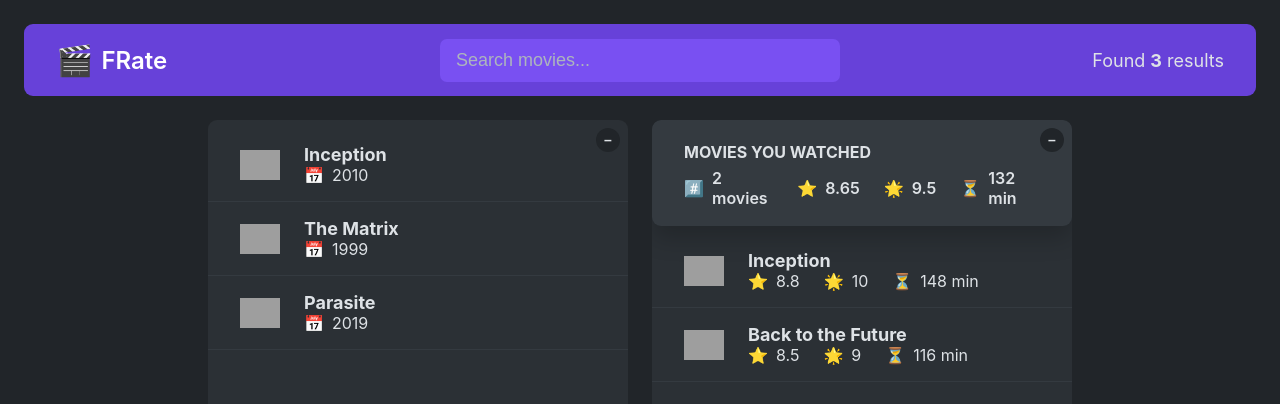
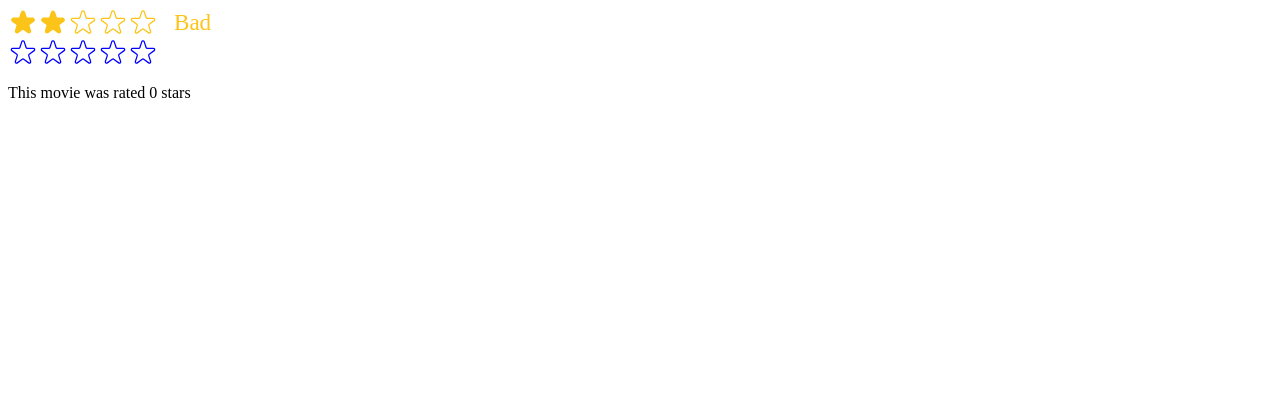
Before and after one commit to WoWcheek/FRate, a React (Create React App) app: page / in a window 1280 px wide. Shown: the top 404 px of the page. Built offline with nearby package versions, Linux system fonts and the light colour scheme; grey boxes are pictures that could not be loaded.

Commit message:
add prop types

```diff
--- /dev/null
+++ b/src/StarRating.jsx
@@ -0,0 +1,119 @@
+import { useState } from "react";
+import PropTypes from "prop-types";
+
+const containerStyle = {
+   display: "flex",
+   alignItems: "center",
+   gap: "16px",
+};
+
+const starContainerStyle = {
+   display: "flex",
+};
+
+StarRating.propTypes = {
+   maxRating: PropTypes.number,
+   color: PropTypes.string,
+   size: PropTypes.number,
+   className: PropTypes.string,
+   messages: PropTypes.array,
+   defaultRating: PropTypes.number,
+   onSetRating: PropTypes.func,
+};
+
+export default function StarRating({
+   maxRating = 5,
+   color = "#fcc419",
+   size = 30,
+   className = "",
+   messages = [],
+   defaultRating = 0,
+   onSetRating,
+}) {
+   const textStyle = {
+      lineHeight: "1",
+      margin: "0",
+      color,
+      fontSize: `${size / 1.3}px`,
+   };
+
+   const [rating, setRating] = useState(defaultRating);
+   const [hoverRating, setHoverRating] = useState(0);
+
+   return (
+      <div style={containerStyle} className={className}>
+         <div style={starContainerStyle}>
+            {Array.from({ length: maxRating }, (_, i) => (
+               <Star
+                  key={i}
+                  isFull={hoverRating ? i < hoverRating : i < rating}
+                  onClick={() => {
+                     setRating(i + 1);
+                     onSetRating(i + 1);
+                  }}
+                  onMouseEnter={() => setHoverRating(i + 1)}
+                  onMouseLeave={() => setHoverRating(0)}
+                  color={color}
+                  size={size}
+               />
+            ))}
+         </div>
+         <p style={textStyle}>
+            {messages.length === maxRating
+               ? messages[hoverRating ? hoverRating - 1 : rating - 1]
+               : hoverRating || rating || ""}
+         </p>
+      </div>
+   );
+}
+
+function Star({
+   isFull = true,
+   onClick,
+   onMouseEnter,
+   onMouseLeave,
+   color,
+   size,
+}) {
+   const starStyle = {
+      width: `${size}px`,
+      height: `${size}px`,
+      display: "block",
+      cursor: "pointer",
+   };
+
+   return (
+      <span
+         role="button"
+         style={starStyle}
+         onClick={onClick}
+         onMouseEnter={onMouseEnter}
+         onMouseLeave={onMouseLeave}
+      >
+         {isFull ? (
+            <svg
+               xmlns="http://www.w3.org/2000/svg"
+               viewBox="0 0 20 20"
+               fill={color}
+               stroke={color}
+            >
+               <path d="M9.049 2.927c.3-.921 1.603-.921 1.902 0l1.07 3.292a1 1 0 00.95.69h3.462c.969 0 1.371 1.24.588 1.81l-2.8 2.034a1 1 0 00-.364 1.118l1.07 3.292c.3.921-.755 1.688-1.54 1.118l-2.8-2.034a1 1 0 00-1.175 0l-2.8 2.034c-.784.57-1.838-.197-1.539-1.118l1.07-3.292a1 1 0 00-.364-1.118L2.98 8.72c-.783-.57-.38-1.81.588-1.81h3.461a1 1 0 00.951-.69l1.07-3.292z" />
+            </svg>
+         ) : (
+            <svg
+               xmlns="http://www.w3.org/2000/svg"
+               fill="none"
+               viewBox="0 0 24 24"
+               stroke={color}
+            >
+               <path
+                  strokeLinecap="round"
+                  strokeLinejoin="round"
+                  strokeWidth="{2}"
+                  d="M11.049 2.927c.3-.921 1.603-.921 1.902 0l1.519 4.674a1 1 0 00.95.69h4.915c.969 0 1.371 1.24.588 1.81l-3.976 2.888a1 1 0 00-.363 1.118l1.518 4.674c.3.922-.755 1.688-1.538 1.118l-3.976-2.888a1 1 0 00-1.176 0l-3.976 2.888c-.783.57-1.838-.197-1.538-1.118l1.518-4.674a1 1 0 00-.363-1.118l-3.976-2.888c-.784-.57-.38-1.81.588-1.81h4.914a1 1 0 00.951-.69l1.519-4.674z"
+               />
+            </svg>
+         )}
+      </span>
+   );
+}
--- a/src/index.js
+++ b/src/index.js
@@ -1,11 +1,27 @@
-import React from "react";
+import React, { useState } from "react";
 import ReactDOM from "react-dom/client";
-import "./index.css";
-import App from "./App";
+// import "./index.css";
+// import App from "./App";
+import StarRating from "./StarRating";
+
+function Test() {
+   const [movieRating, setMovieRating] = useState(0);
+   return (
+      <>
+         <StarRating color="blue" onSetRating={setMovieRating} />
+         <p>This movie was rated {movieRating} stars</p>
+      </>
+   );
+}
 
 const root = ReactDOM.createRoot(document.getElementById("root"));
 root.render(
    <React.StrictMode>
-      <App />
+      <StarRating
+         maxRating={5}
+         messages={["Terrible", "Bad", "Okay", "Good", "Amazing"]}
+         defaultRating={2}
+      />
+      <Test />
    </React.StrictMode>
 );
```
